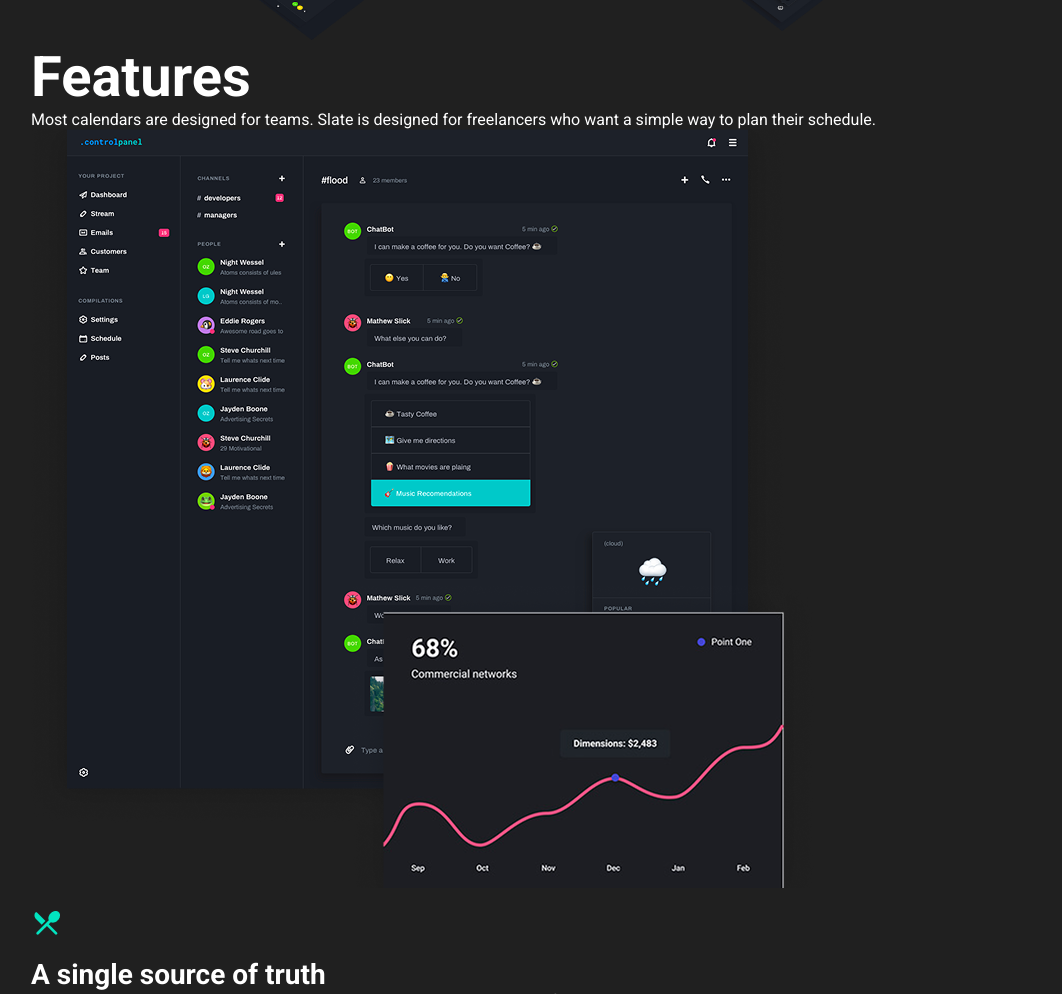
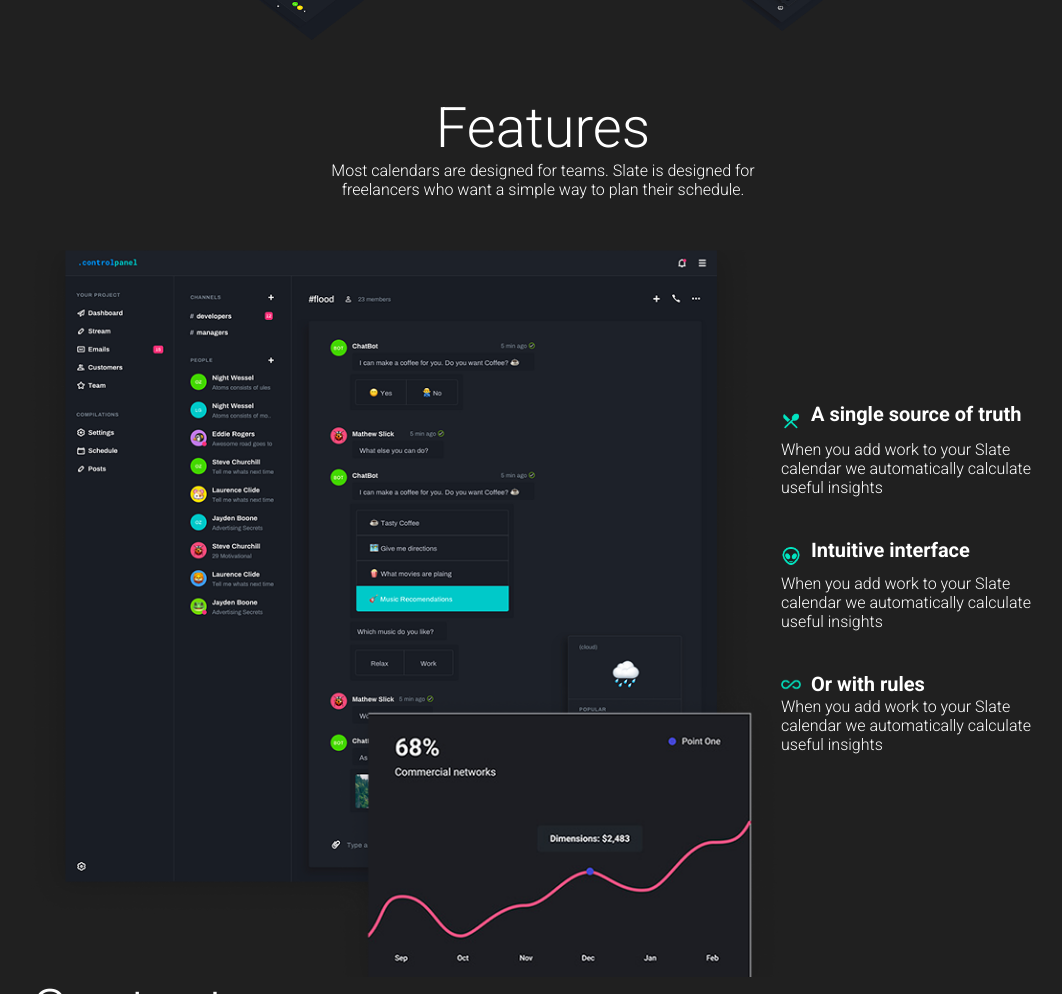
Before and after one commit to dmoprates/FigmaLand, a plain HTML site: page index.html in a window 1280 px wide. Shown: the part 926-1920 px from the top of the page, without its empty margins (97-1159 px from the left). Drawn offline with Linux system fonts and the light colour scheme.

Commit message:
feat: Estilização da sessão 'Features'

```diff
--- a/css/style.css
+++ b/css/style.css
@@ -65,16 +65,18 @@ a {
 h2 {
     font-size: 56px;
     color: var(--cor-texto);
+    font-weight: 300;
 }
 
-h3 {
-    font-size: 28px;
+h4 {
+    font-size: 20px;
     color: var(--cor-texto);
 }
 
 p {
     font-size: 16px;
     color: var(--cor-texto);
+    font-weight: 300;
 }
 
 /* ===== HEADER ===== */
@@ -128,11 +130,6 @@ header .container .text {
 
 }
 
-.text h2,
-.text p {
-    font-weight: 400;
-}
-
 /*BUTTONS*/
 header .container .buttons {
     display: block;
@@ -149,3 +146,30 @@ header .container .screens img{
     width: 100%;
     height: 100%;
 }
+/* ===== FEATURES ===== */
+/*heading*/
+section.features .heading{
+    display: block;
+    max-width: 500px;
+    margin: 5% auto;
+    text-align: center;
+}
+section.features .feature-content{
+    display: flex;
+}
+/*Feature Content*/
+section .feature-content > img{
+    max-width: 750px;
+}
+section .content-wraper{
+    margin-top: 110px;
+}
+section .feature-content .content-single-title{
+    display: flex;
+    margin-top: 15%;
+}
+.content-single-title img{
+    width: 20px;
+    height: auto;
+    margin-right: 10px;
+}
--- a/index.html
+++ b/index.html
@@ -56,21 +56,29 @@
             </div><!--heading-->
             <div class="feature-content">
                 <img src="imgs/features/features.png" alt="Example Control Pannel">
+                <div class="content-wraper">
                     <div class="content-single">
+                        <div class="content-single-title">
                             <img src="imgs/features/ic_round-restaurant-menu.png" alt="Icon Restaurant">
-                    <h3>A single source of truth</h3>
+                            <h4>A single source of truth</h4>
+                        </div><!--content-single-title-->
                         <p>When you add work to your Slate calendar we automatically calculate useful insights</p>
                     </div><!--content-single-->
                     <div class="content-single">
+                        <div class="content-single-title">
                             <img src="imgs/features/mdi_alien-outline.png" alt="Icon Restaurant">
-                    <h3>Intuitive interface</h3>
+                            <h4>Intuitive interface</h4>
+                        </div><!--content-single-title-->
                         <p>When you add work to your Slate calendar we automatically calculate useful insights</p>
                     </div><!--content-single-->
                     <div class="content-single">
+                        <div class="content-single-title">
                             <img src="imgs/features/mdi_all-inclusive.png" alt="Icon Restaurant">
-                    <h3>Or with rules</h3>
+                            <h4>Or with rules</h4>
+                        </div><!--content-single-title-->
                         <p>When you add work to your Slate calendar we automatically calculate useful insights</p>
                     </div><!--content-single-->
+                </div><!--content-wraper-->
             </div><!--feature-content-->
         </div><!--container-->
     </section><!--features-->
```
Lines whose indentation alone changed are shown as unchanged.
